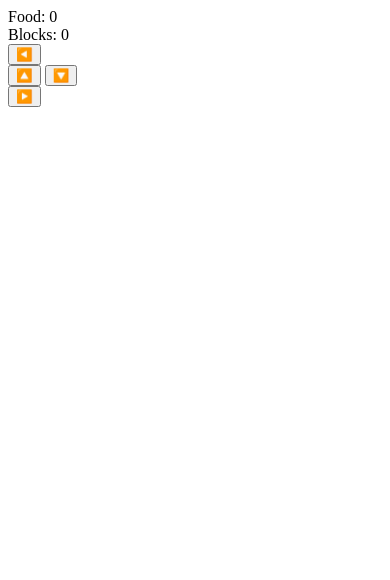
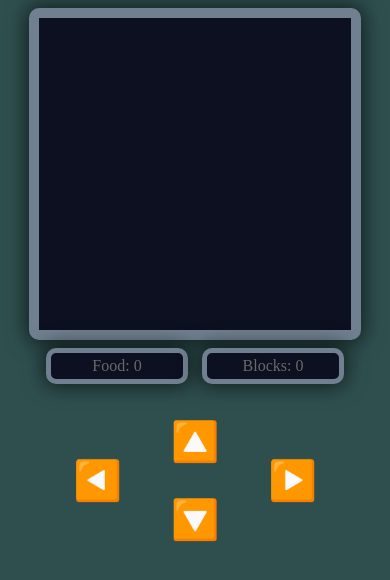
Before and after one commit to acciojob/snake-MoumitaMurmu, a website: page main.html in a window 390 px wide. Drawn offline with Linux system fonts and the light colour scheme.

Commit message:
Update styles.css
initial commit

```diff
--- a/styles.css
+++ b/styles.css
@@ -1,2 +1,115 @@
+body {
+    background-color: darkslategrey;
+    text-align: center;
+  }
 
+  /* GAME BOARD STYLES */
+  #gameContainer {
+    /*
+      width and height of .gameBoardPixel should 1/40 of the width and height of #gameContainer,
+      because it is used in calculation in the jscript.js file
+      */
+    width: 40vw;
+    height: 40vw;
+    margin: 2vw auto;
+    background-color: #0c1021;
+    border: solid 10px slategrey;
+    border-radius: 10px;
+    -webkit-box-shadow: 0px 0px 20px 3px rgba(0, 0, 0, 0.6);
+    -moz-box-shadow: 0px 0px 20px 3px rgba(0, 0, 0, 0.6);
+    box-shadow: 0px 0px 20px 3px rgba(0, 0, 0, 0.6);
+  }
+  .gameBoardPixel {
+    /* background-color: slategrey; */
+    /*
+      width and height of .gameBoardPixel should 1/40 of the width and height of #gameContainer,
+      because it is used in calculation in the jscript.js file
+      */
+    width: 1vw;
+    height: 1vw;
+    border-radius: 10px;
+  float: left;
+}
+/* GAME BOARD STYLES END*/
+
+/* SNAKE STYLES */
+.snakeBodyPixel {
+  background-color: #fd6401;
+  box-shadow: 0 0 5px #fd6401;
+}
+/* SNAKE STYLES END*/
+
+/* FOOD STYLES */
+.food {
+  background-color: #68e768;
+}
+/* FOOD STYLES END*/
+/* SCORE STYLES */
+#scoreContainer {
+    width: 40vw;
+    display: flex;
+    margin: auto;
+    justify-content: space-around;
+  }
+.scoreBoard {
+    border-radius: 10px;
+    border: solid 5px slategrey;
+    color: dimgray;
+    background-color: #0c1021;
+    display: inline-block;
+    padding: 1vw;
+    width: 40%;
+
+    -webkit-box-shadow: 0px 0px 20px 3px rgba(0, 0, 0, 0.6);
+    -moz-box-shadow: 0px 0px 20px 3px rgba(0, 0, 0, 0.6);
+    box-shadow: 0px 0px 20px 3px rgba(0, 0, 0, 0.6);
+  }
+  /* SCORE STYLES END */
+/* Hide #onScreenControllers on desktop */
+#onScreenControllers {
+    display: none;
+  }
+
+  @media only screen and (max-width: 768px) {
+    /* MOBILE */
+    #gameContainer {
+      width: 80vw;
+      height: 80vw;
+    }
+
+    .gameBoardPixel {
+      width: 2vw;
+      height: 2vw;
+    }
+  #scoreContainer {
+      width: 80vw;
+    }
+
+    #onScreenControllers {
+      width: 80vw;
+      margin: 5vw auto;
+      display: flex;
+      justify-content: space-evenly;
+      align-items: center;
+    }
+
+    #onScreenControllers > div {
+      display: flex;
+      flex-direction: column;
+    }
+    #onScreenControllers button {
+      background-color: transparent;
+      height: 20vw;
+      width: 20vw;
+      font-size: 10vw;
+      border: none;
+    }
+    #onScreenControllers button:focus {
+        outline: none;
+      }
+
+      #onScreenControllers button:active {
+        background-color: slategray;
+      }
+    }
 /* Your CSS Code here. */
```
